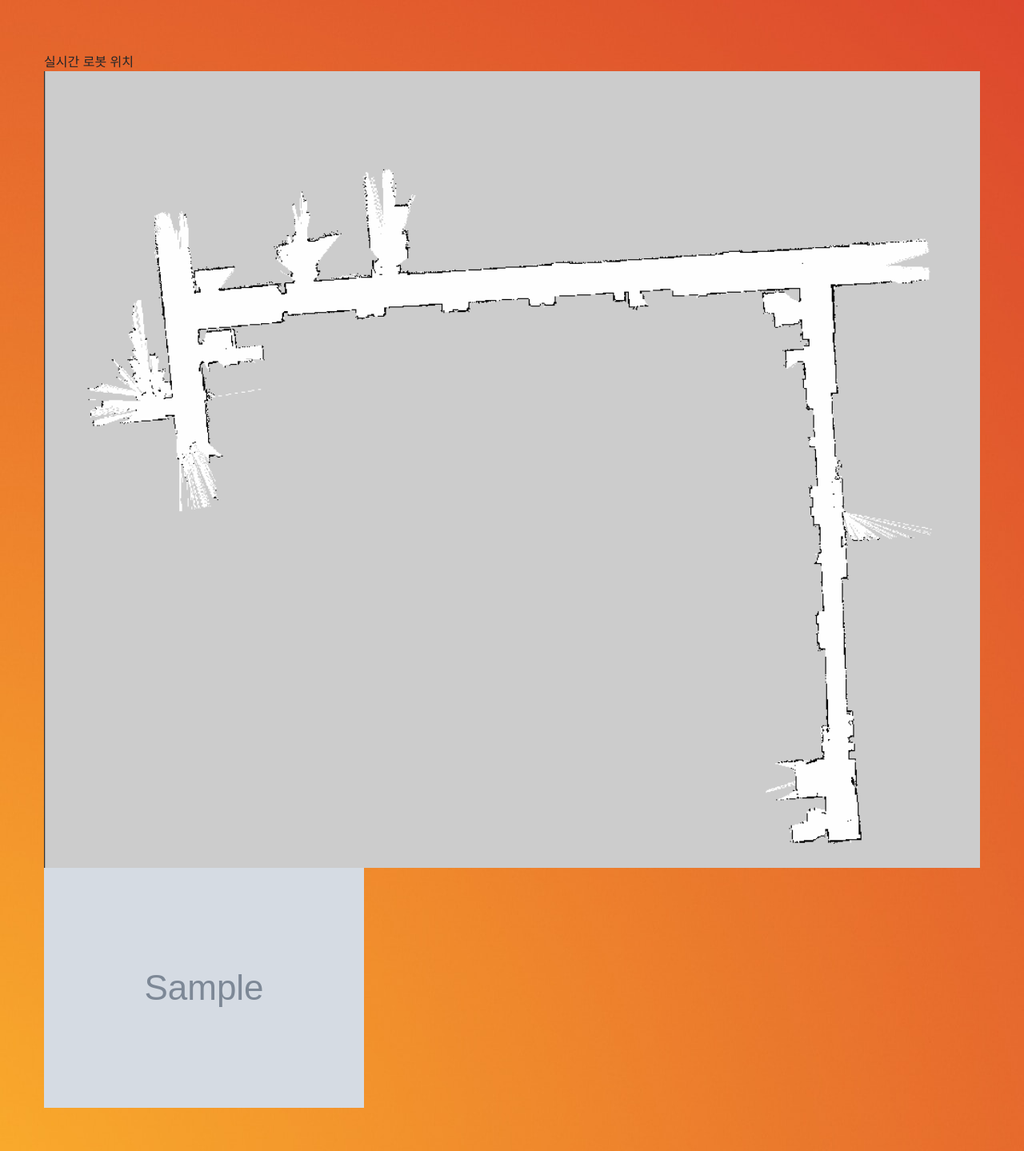
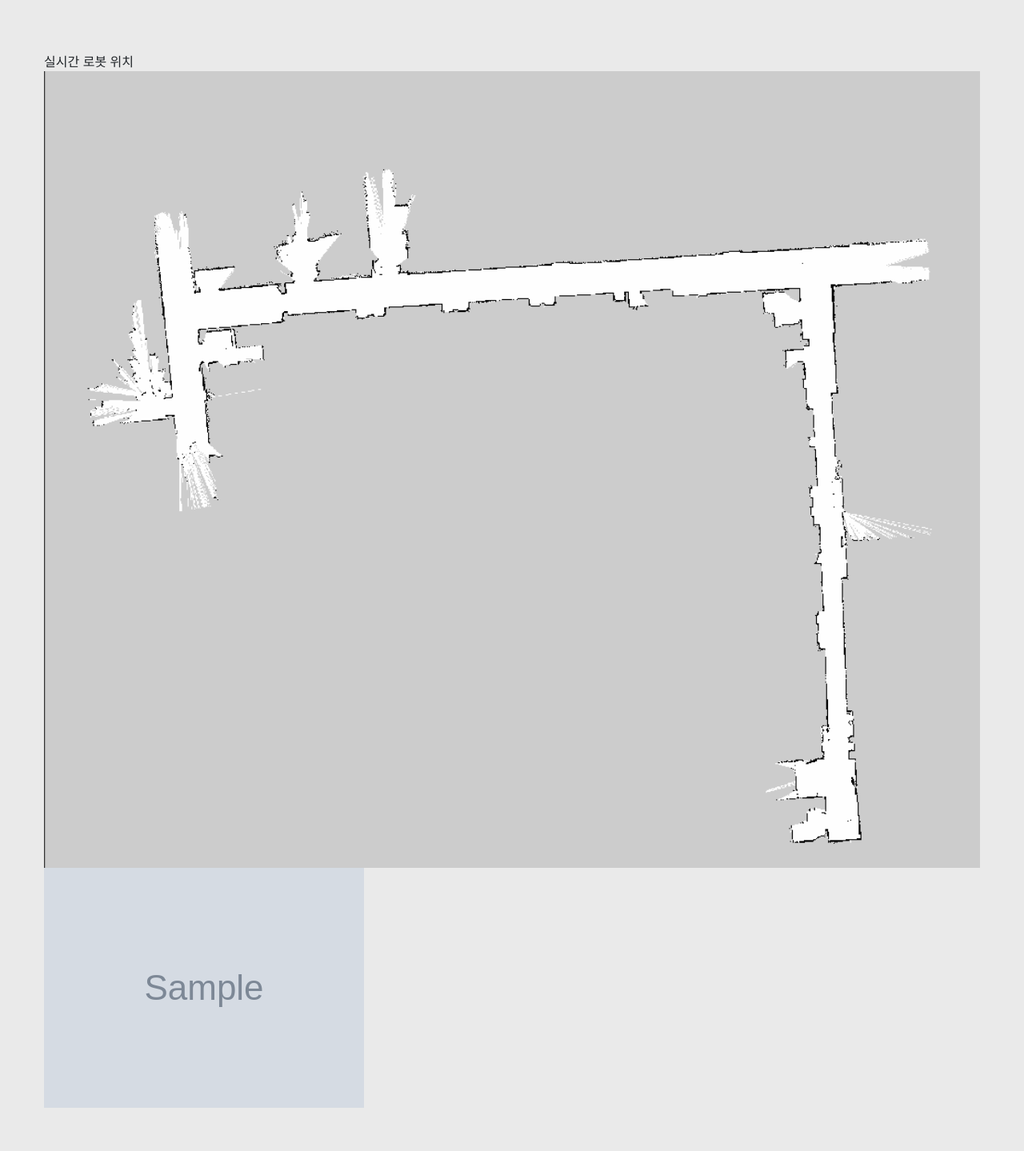
Before and after one commit to ydoo123/capstone_design, a FastAPI app: template myapi/templates/index.html in a window 1280 px wide. Shown: the whole page at 80% size. Run offline with FastAPI, Linux system fonts and the light colour scheme; the template is opened without the code that fills it: most values are stand-ins (such as "Sample title", 1, 10 or a date in 2020); grey boxes marked "Sample" are stand-in pictures; some libraries are stand-ins or nearby versions.

Commit message:
Style: replace background image

```diff
--- a/myapi/templates/index.html
+++ b/myapi/templates/index.html
@@ -34,7 +34,7 @@
 <body>
 
     <div class="limiter">
-        <div class="container-login100" style="background-image: url('static/images/bg-02.jpg');">
+        <div class="container-login100" style="background-image: url('static/images/bg_03.jpg');">
             <div class="wrap-login100 p-l-55 p-r-55 p-t-65 p-b-54">
                 <div class="login100-form validate-form">
                     <span class="login100-form-title p-b-49">
```
Also changed, not shown: myapi/static/images/bg_03.jpg (added).
